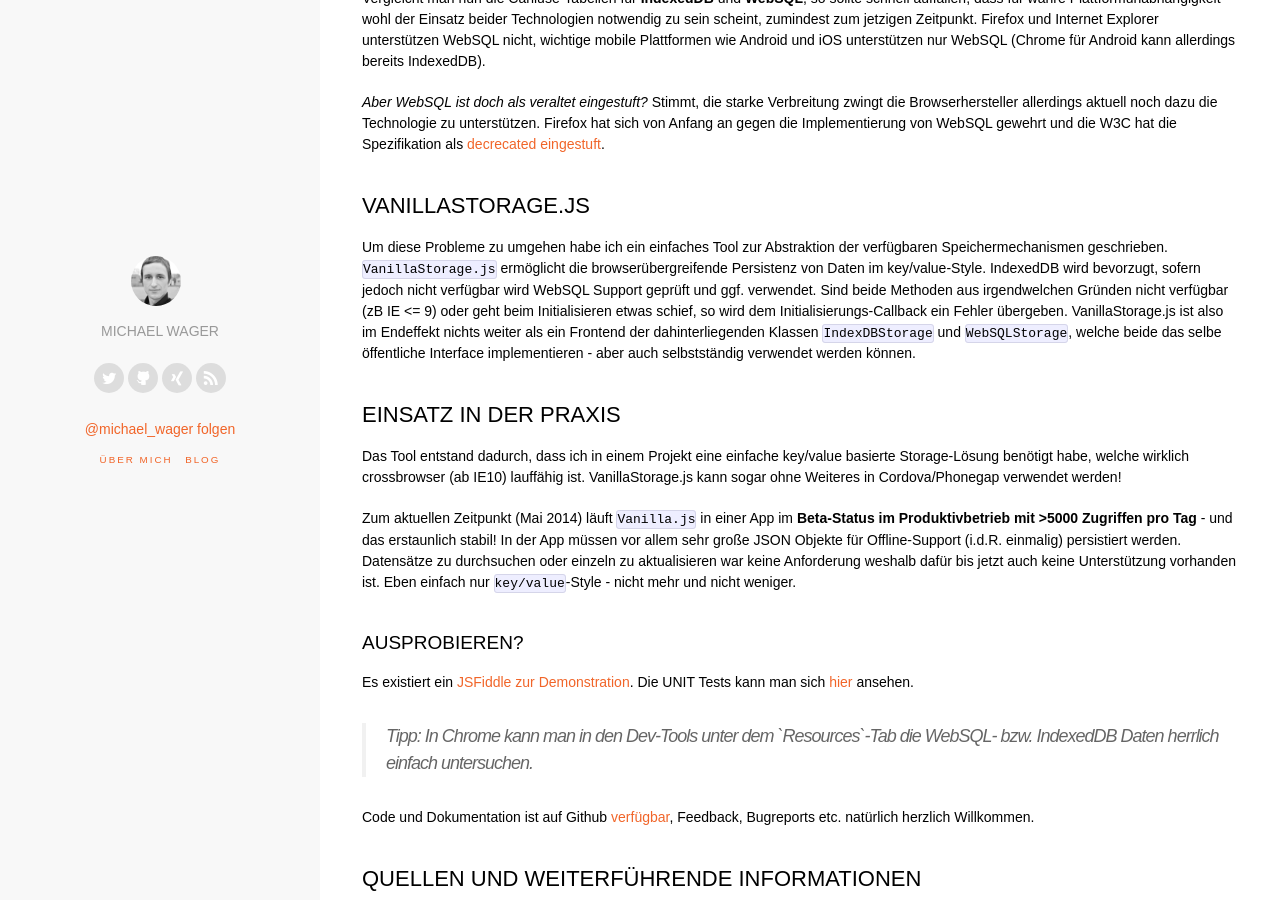
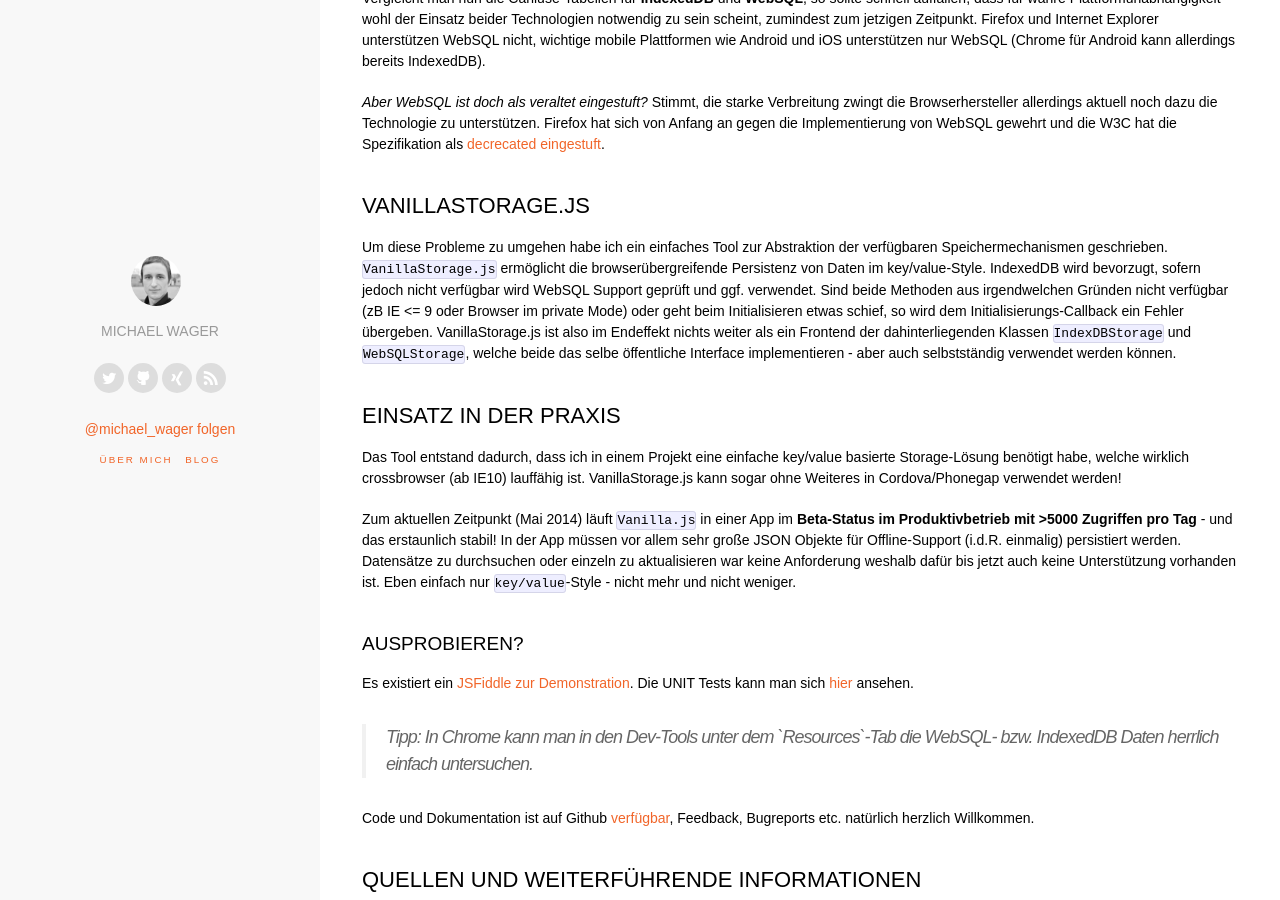
Before and after one commit to mwager/mwager.github.io, a Jekyll site: the page built from _posts/2014-05-14-vanilla-storage-client-side-storage-abstraction.markdown, in a window 1280 px wide and 900 px high, scrolled down 860 px. Built offline with Jekyll 4.4.1, drawn with Linux system fonts in a browser that asks for light colours; nearby versions of some CDN libraries; comment, search, counter and statistics services are not loaded.

Commit message:
minor post fixes, add CNAME

```diff
--- /dev/null
+++ b/CNAME
@@ -0,0 +1 @@
+mwager.de
--- a/_posts/2014-05-14-vanilla-storage-client-side-storage-abstraction.markdown
+++ b/_posts/2014-05-14-vanilla-storage-client-side-storage-abstraction.markdown
@@ -45,7 +45,7 @@ _Aber WebSQL ist doch als veraltet eingestuft?_ Stimmt, die starke Verbreitung z
 
 ## VanillaStorage.js ##
 
-Um diese Probleme zu umgehen habe ich ein einfaches Tool zur Abstraktion der verfügbaren Speichermechanismen geschrieben. `VanillaStorage.js` ermöglicht die browserübergreifende Persistenz von Daten im key/value-Style. IndexedDB wird bevorzugt, sofern jedoch nicht verfügbar wird WebSQL Support geprüft und ggf. verwendet. Sind beide Methoden aus irgendwelchen Gründen nicht verfügbar (zB IE <= 9) oder geht beim Initialisieren etwas schief, so wird dem Initialisierungs-Callback ein Fehler übergeben. VanillaStorage.js ist also im Endeffekt nichts weiter als ein Frontend der dahinterliegenden Klassen `IndexDBStorage` und `WebSQLStorage`, welche beide das selbe öffentliche Interface implementieren - aber auch selbstständig verwendet werden können.
+Um diese Probleme zu umgehen habe ich ein einfaches Tool zur Abstraktion der verfügbaren Speichermechanismen geschrieben. `VanillaStorage.js` ermöglicht die browserübergreifende Persistenz von Daten im key/value-Style. IndexedDB wird bevorzugt, sofern jedoch nicht verfügbar wird WebSQL Support geprüft und ggf. verwendet. Sind beide Methoden aus irgendwelchen Gründen nicht verfügbar (zB IE <= 9 oder Browser im private Mode) oder geht beim Initialisieren etwas schief, so wird dem Initialisierungs-Callback ein Fehler übergeben. VanillaStorage.js ist also im Endeffekt nichts weiter als ein Frontend der dahinterliegenden Klassen `IndexDBStorage` und `WebSQLStorage`, welche beide das selbe öffentliche Interface implementieren - aber auch selbstständig verwendet werden können.
 
 
 ## Einsatz in der Praxis ##
--- a/_posts/2014-05-16-optimierung-durch-timer.markdown
+++ b/_posts/2014-05-16-optimierung-durch-timer.markdown
@@ -37,7 +37,7 @@ $('#some-button').on('click', function __clickHandler() {
 });
 {% endhighlight %}
 
-Mit Hilfe des Aufrufs `setTimeout` wird die Funktion `__timerHandler()` in die Warteschlange des UI-Threads des Browsers gelegt, d.h. wir registrieren ein Event, welches ab Zeitpunkt des Aufrufs gemessen in 250 Millisekunden ausgeführt werden soll. Das muss jedoch nicht unbedingt exakt sein, den jeder Task kann erst ausgeführt werden wenn der vorherige beendet ist.
+Mit Hilfe des Aufrufs `setTimeout` wird die Funktion `__timerHandler()` in die Warteschlange des UI-Threads des Browsers gelegt, d.h. wir registrieren ein Event, welches ab Zeitpunkt des Aufrufs gemessen in 250 Millisekunden ausgeführt werden soll. Das muss jedoch nicht unbedingt exakt sein, denn jeder Task kann erst ausgeführt werden wenn der Vorherige beendet ist.
 
 Aktualisierungen am User Interface können hier also direkt durchgeführt werden, da kein JavaScript Code den UI Thread blockiert. In Zeile 1 wird die Funktion `__clickHandler()` in die Warteschlange gelegt. Zum Zeitpunkt dessen Ausführung (beim Klick durch den Benutzer) werden nun also zuerst Änderungen am User Interface durchgeführt und danach ein weiterer Task (`__timerHandler()`) registriert. Der Click-Handler wird beendet und der Browser kann die Änderungen am User Interface durchführen __bevor__ die Funktion `doHeavyStuff()` aufgerufen wird.
 
```
Also changed, not shown: projects/jam.md (+1 -2 lines).
